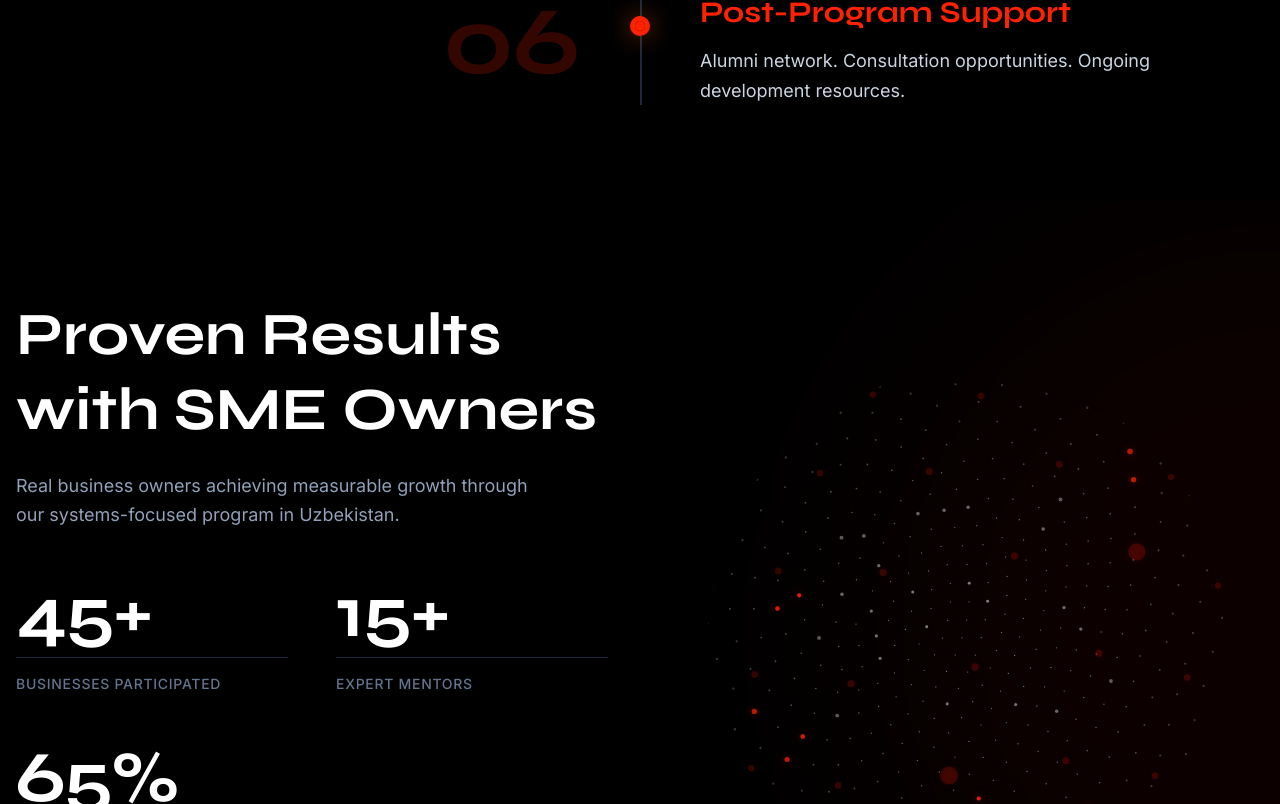
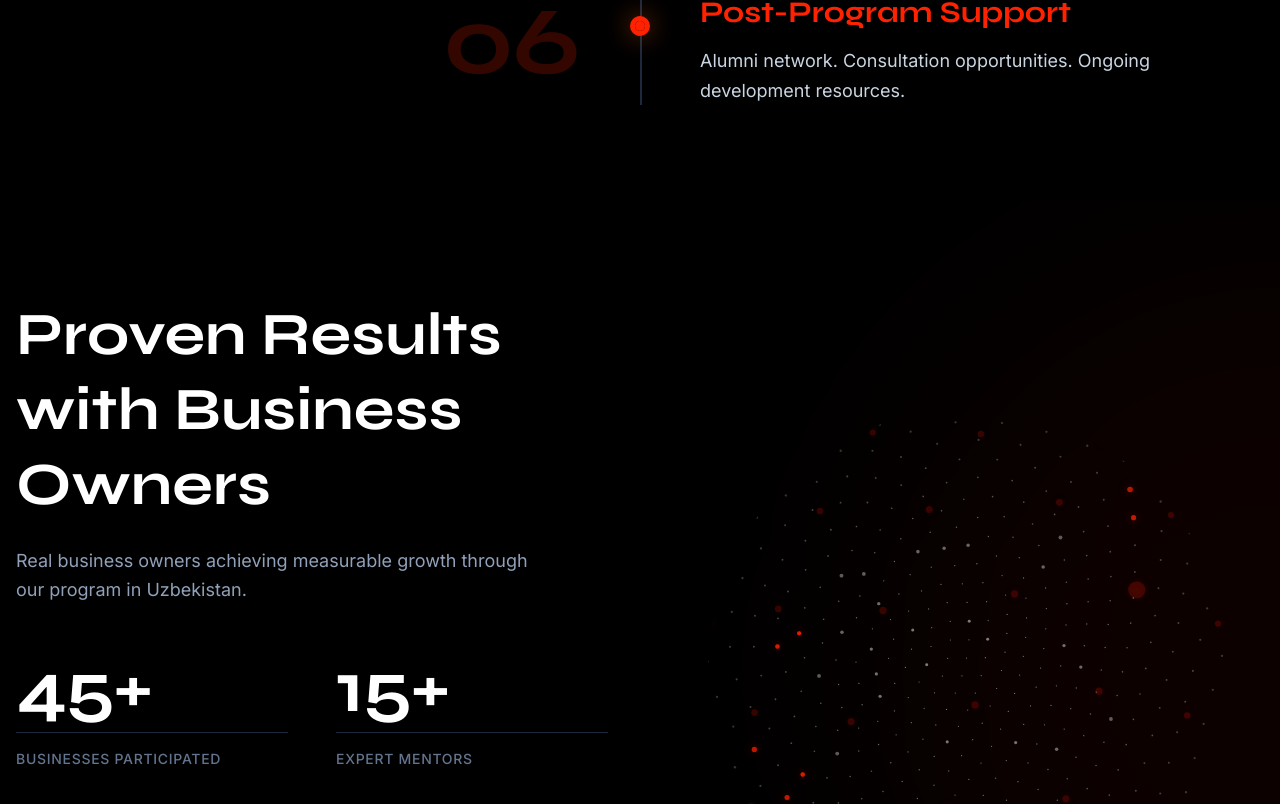
Before and after one commit to Aomine01/BizCombinator.uz, a Next.js app: page / in a window 1280 px wide. Shown: the part 5159-5963 px from the top of the page. Built offline with nearby package versions, Linux system fonts and the light colour scheme; no server answers.

Commit message:
copy: Complete jargon cleanup - remove all SME/SMB/KMB acronyms site-wide

```diff
--- a/constants/translations.ts
+++ b/constants/translations.ts
@@ -121,8 +121,8 @@ export const translations = {
             ]
         },
         global: {
-            title: "Proven Results with SME Owners",
-            subtitle: "Real business owners achieving measurable growth through our systems-focused program in Uzbekistan.",
+            title: "Proven Results with Business Owners",
+            subtitle: "Real business owners achieving measurable growth through our program in Uzbekistan.",
             viewNetwork: "View Success Stories",
             stats: {
                 businesses: "Businesses Participated",
@@ -382,8 +382,8 @@ export const translations = {
             ]
         },
         global: {
-            title: "Доказанные результаты с владельцами СМБ",
-            subtitle: "Реальные владельцы бизнеса достигают измеримого роста через нашу программу систем в Узбекистане.",
+            title: "Доказанные результаты с владельцами бизнеса",
+            subtitle: "Реальные владельцы бизнеса достигают измеримого роста через нашу программу в Узбекистане.",
             viewNetwork: "Истории успеха",
             stats: {
                 businesses: "Бизнесов участвовало",
@@ -643,8 +643,8 @@ export const translations = {
             ]
         },
         global: {
-            title: "KMB egalari bilan isbotlangan natijalar",
-            subtitle: "Haqiqiy biznes egalari O'zbekistondagi tizimlar dasturimiz orqali o'lchanadigan o'sishga erishmoqda.",
+            title: "Biznes egalari bilan isbotlangan natijalar",
+            subtitle: "Haqiqiy biznes egalari O'zbekistondagi dasturimiz orqali o'lchanadigan o'sishga erishmoqda.",
             viewNetwork: "Muvaffaqiyat hikoyalari",
             stats: {
                 businesses: "Bizneslar ishtirok etdi",
```
